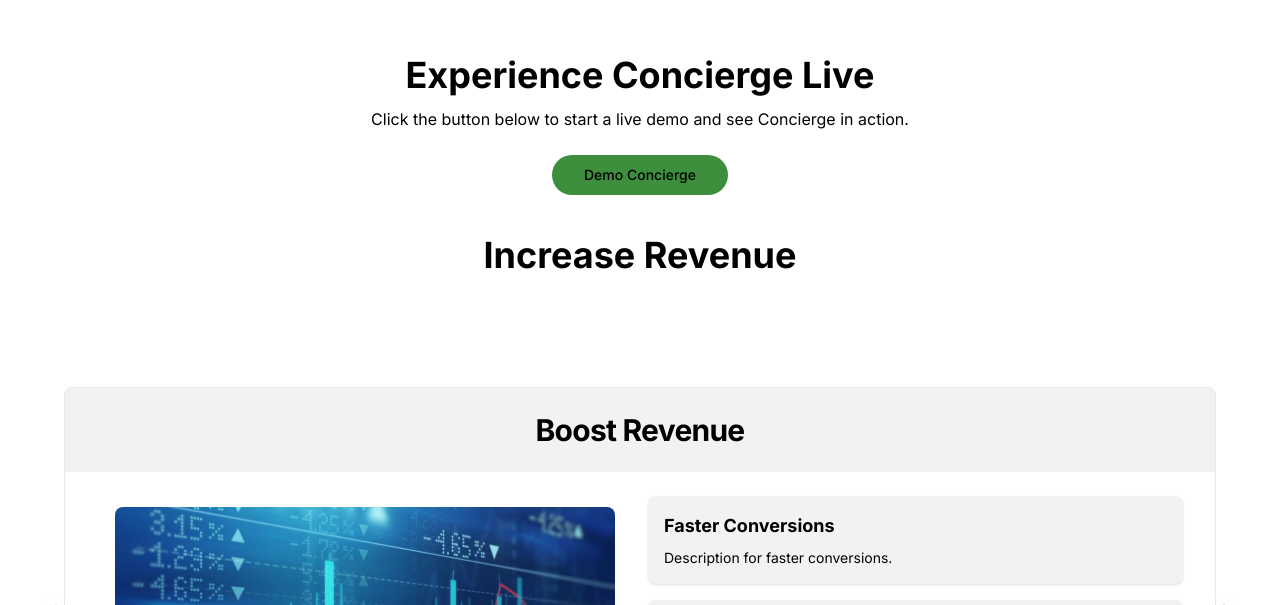
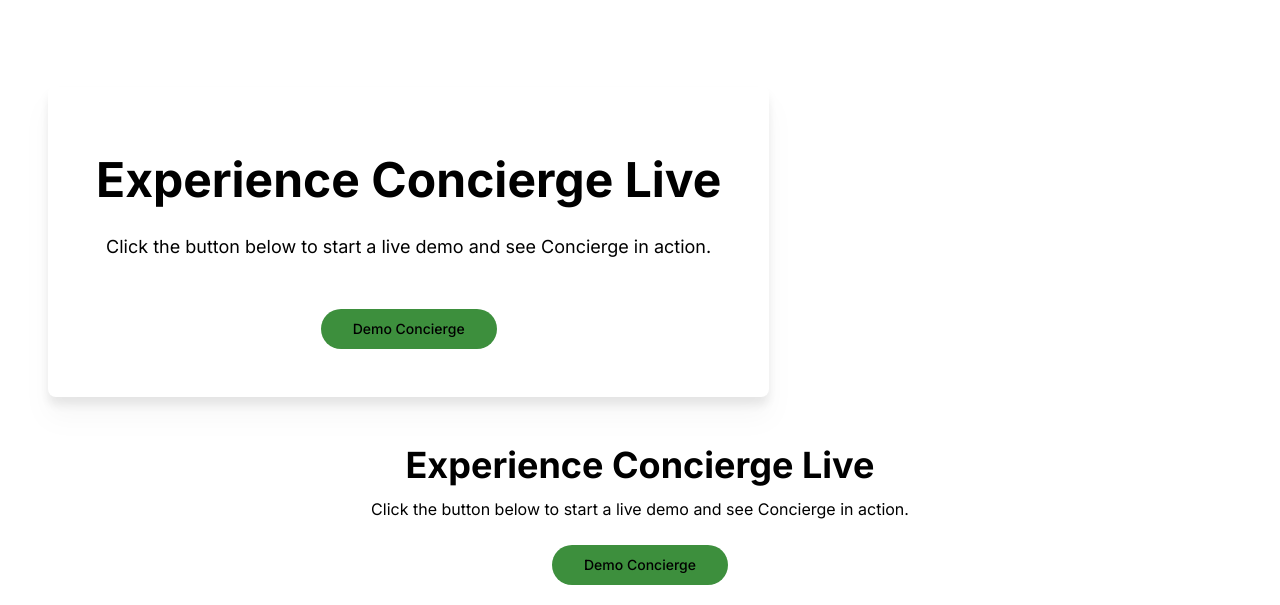
Before and after one commit to Concierge-Legal/concierge-live, a Next.js app: page / in a window 1280 px wide. Shown: the part 885-1490 px from the top of the page. Built offline with nearby package versions, Linux system fonts and the light colour scheme; grey boxes are pictures that could not be loaded.

Commit message:
homepage sick

```diff
--- a/app/(Show NavBar)/page.tsx
+++ b/app/(Show NavBar)/page.tsx
@@ -50,7 +50,29 @@ export default function Home() {
             </div>
           </div>
         </div>
-
+		<div className="flex flex-col items-center px-12 py-2 bg-white max-md:px-5">
+            <div className="self-stretch mt-16 max-md:mt-10 max-md:max-w-full">
+              <div className="flex gap-5 max-md:flex-col max-md:gap-0">
+                <div className="flex flex-col max-md:ml-0 max-md:w-full">
+                  <div className="flex flex-col grow w-full text-base leading-6 text-black bg-white drop-shadow-xl rounded-lg max-md:mt-8 max-md:max-w-full">
+                    <div className="flex flex-col justify-center p-12 max-md:px-5 max-md:max-w-full">
+                      <div className="mt-4 text-5xl font-bold text-center text-black leading-[57.6px] max-md:max-w-full max-md:text-4xl">
+					  Experience Concierge Live
+                      </div>
+                      <div className="mt-6 text-lg leading-7 text-center text-black max-md:max-w-full">
+                      Click the button below to start a live demo and see Concierge in action.
+                      </div>
+                    </div>
+                    <div className="flex justify-center pb-12 ">
+					<Button className="bg-accent text-accent-foreground px-8 py-3 rounded-full hover:bg-accent-hover">
+            Demo Concierge
+          </Button>
+                    </div>
+                  </div>
+                </div>
+              </div>
+            </div>
+          </div>
 
         <section className="bg-background text-foreground p-10 text-center">
           <h2 className="text-4xl font-bold mb-3">Experience Concierge Live</h2>
```
